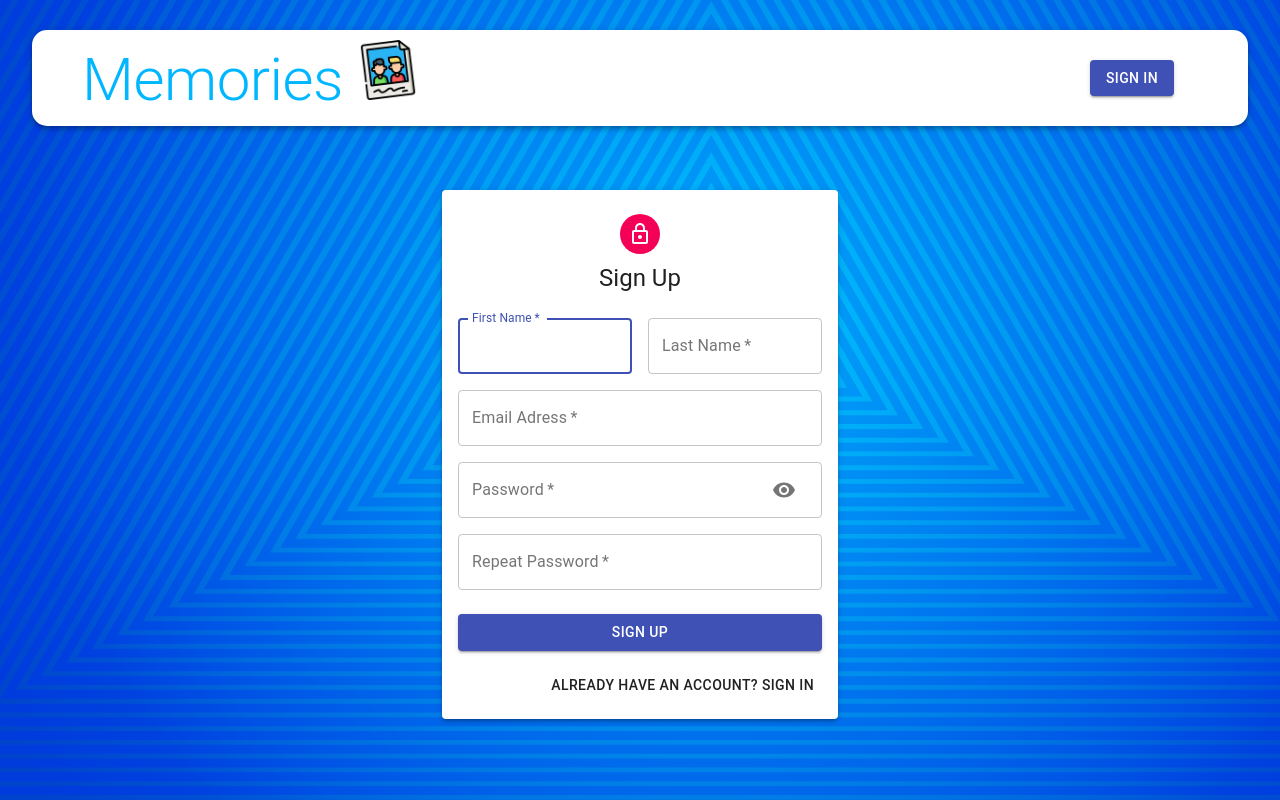
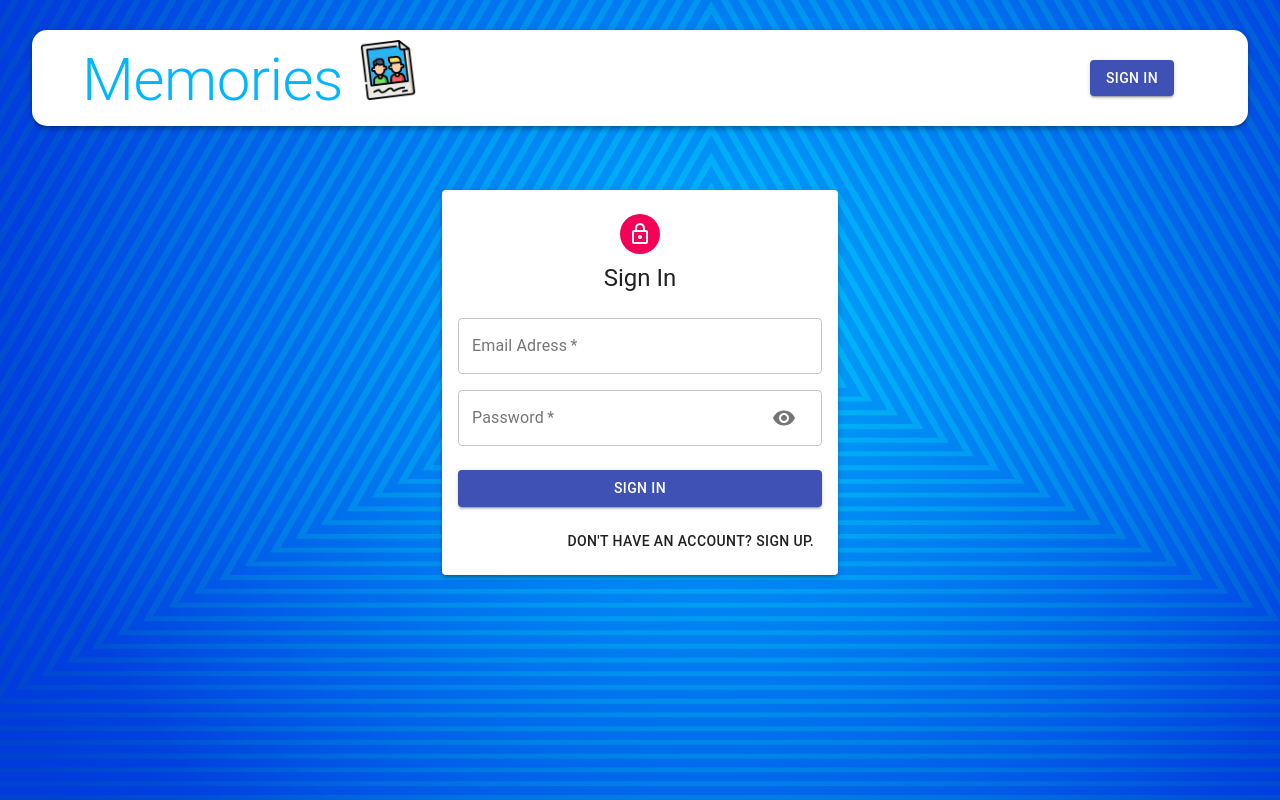
Before and after one commit to josilob/memories-client, a React (Create React App) app: page /auth in a window 1280 px wide. Built offline with nearby package versions, Linux system fonts and the light colour scheme.

Commit message:
sign up/in logic

```diff
--- a/src/components/Auth/Auth.js
+++ b/src/components/Auth/Auth.js
@@ -15,13 +15,17 @@ import useStyles from './styles';
 const Auth = () => {
 	const classes = useStyles();
 	const [showPassword, setShowPassword] = useState(false);
-	const isSignup = true;
+	const [isSignup, setIsSignup] = useState();
+	// const isSignup = true;
 	const handleShowPassword = () => {
 		setShowPassword((prevShowPassword) => !prevShowPassword);
 	};
 	const handleSubmit = () => {};
 	const handleChange = () => {};
-	const switchMode = () => {};
+	const switchMode = () => {
+		setIsSignup((prevIsSignup) => !prevIsSignup);
+		handleShowPassword(false);
+	};
 
 	return (
 		<Container component='main' maxWidth='xs'>
```
